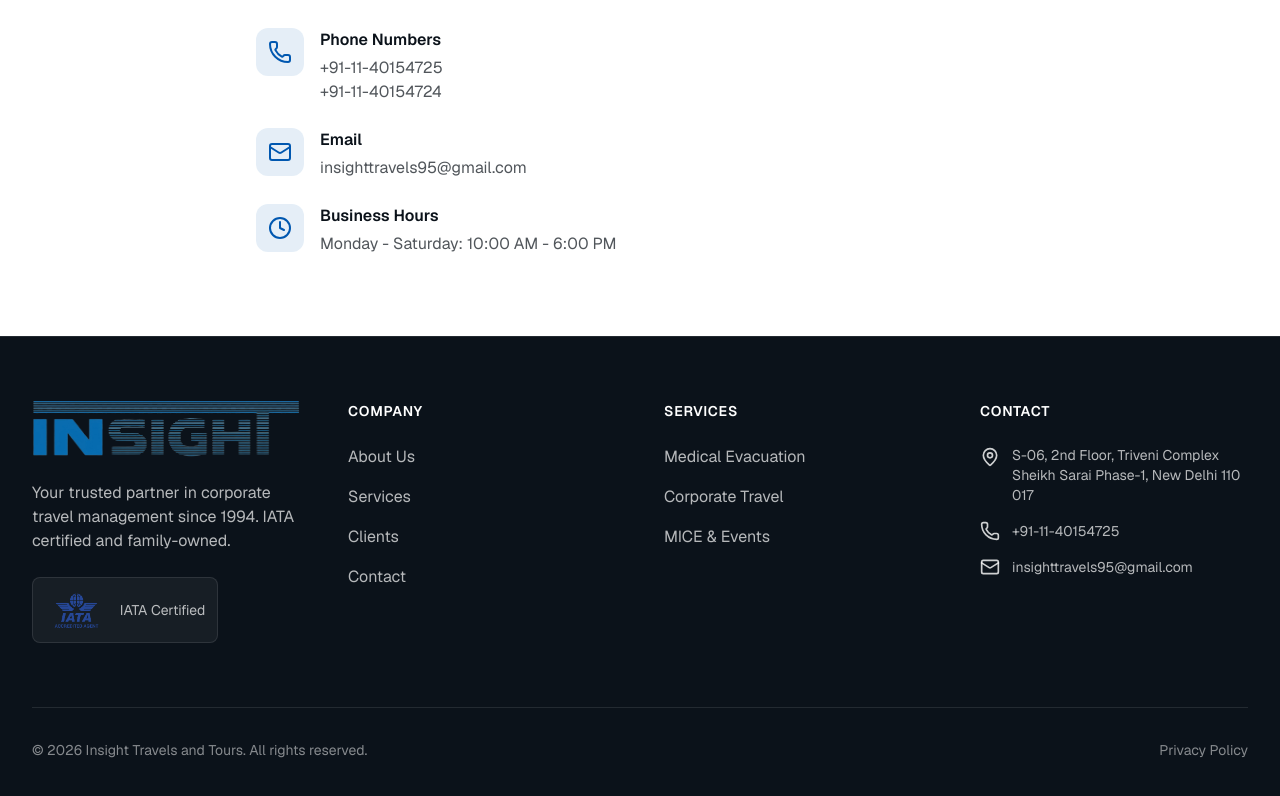
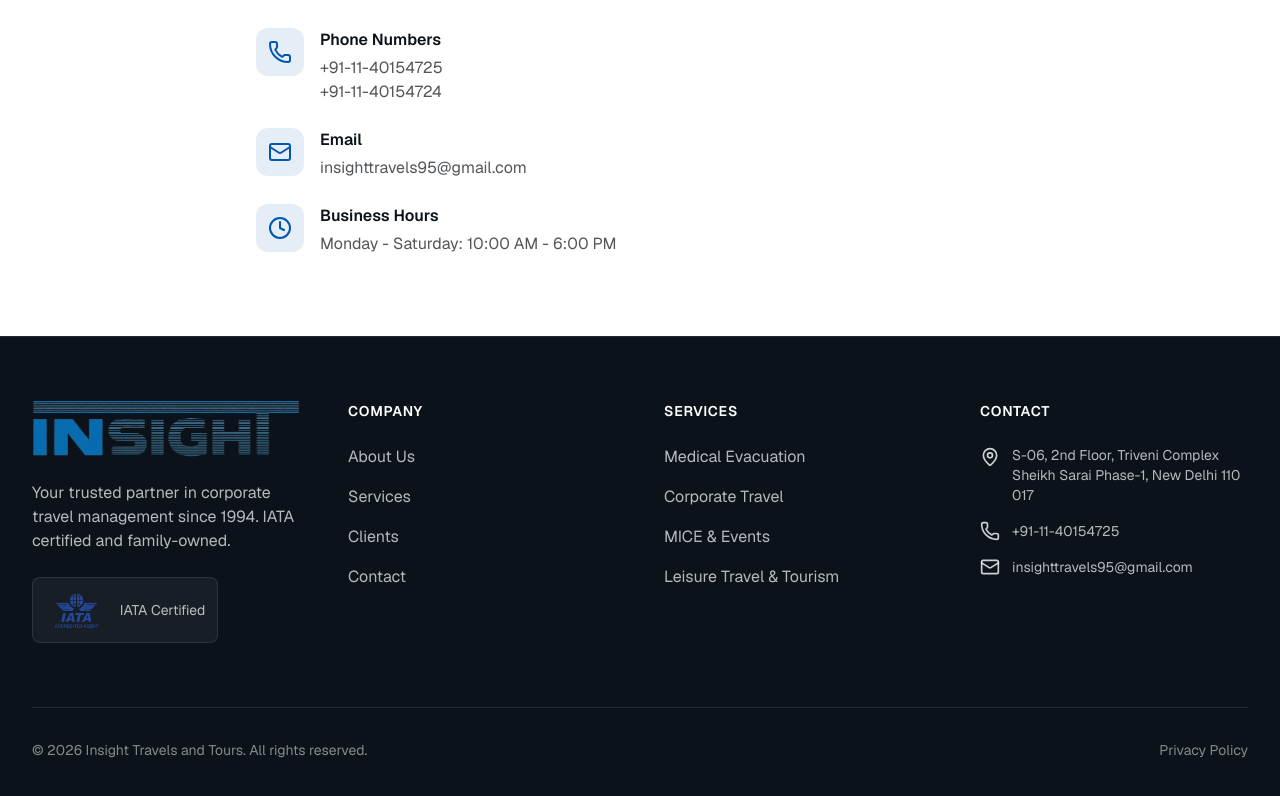
Before and after one commit to aditya-1694/v0-travel-company-website, a Next.js app: page / in a window 1280 px wide. Shown: the part 3554-4350 px from the top of the page. Built offline with nearby package versions, Linux system fonts and the light colour scheme.

Commit message:
feat: add Leisure Travel & Tourism to footer services
Align footer services with main page update.

```diff
--- a/components/footer.tsx
+++ b/components/footer.tsx
@@ -16,6 +16,7 @@ export function Footer() {
       { name: "Medical Evacuation", href: "#services" },
       { name: "Corporate Travel", href: "#services" },
       { name: "MICE & Events", href: "#services" },
+      { name: "Leisure Travel & Tourism", href: "#services" },
     ],
   }
 
```
